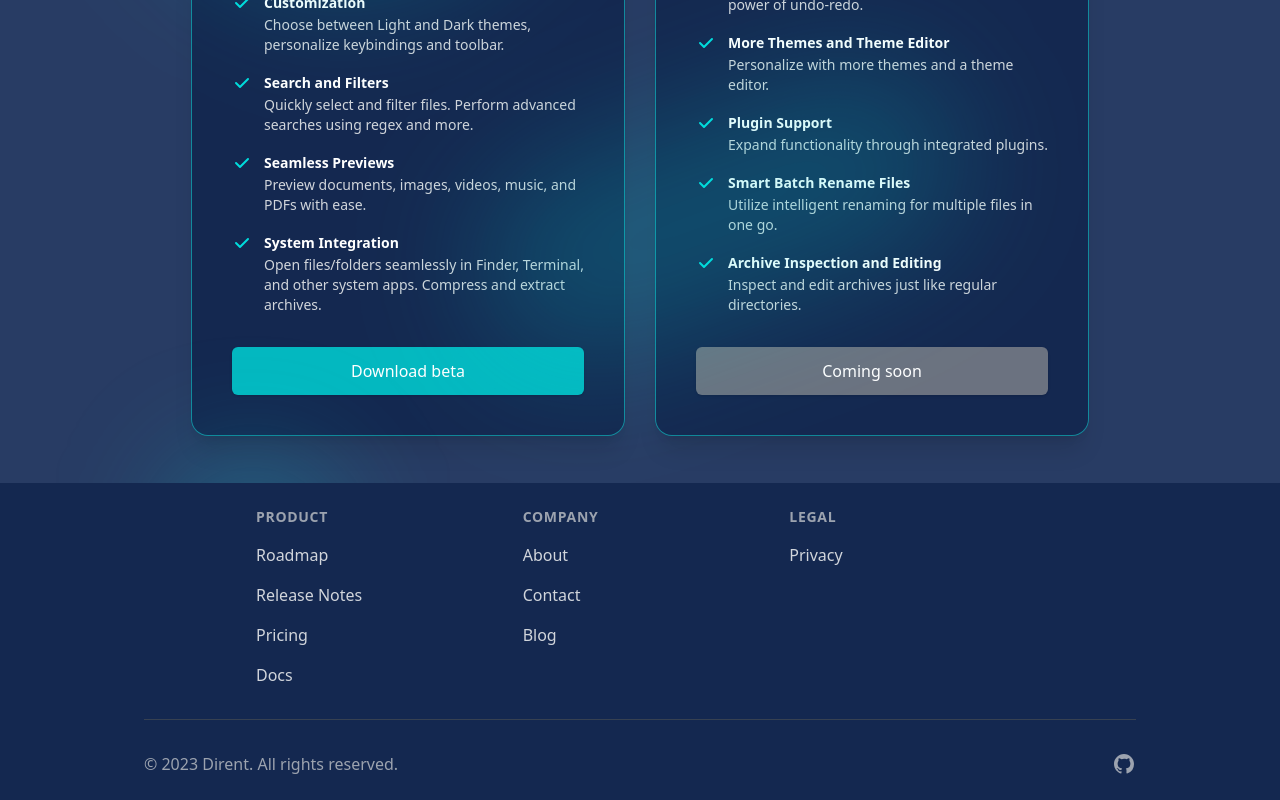
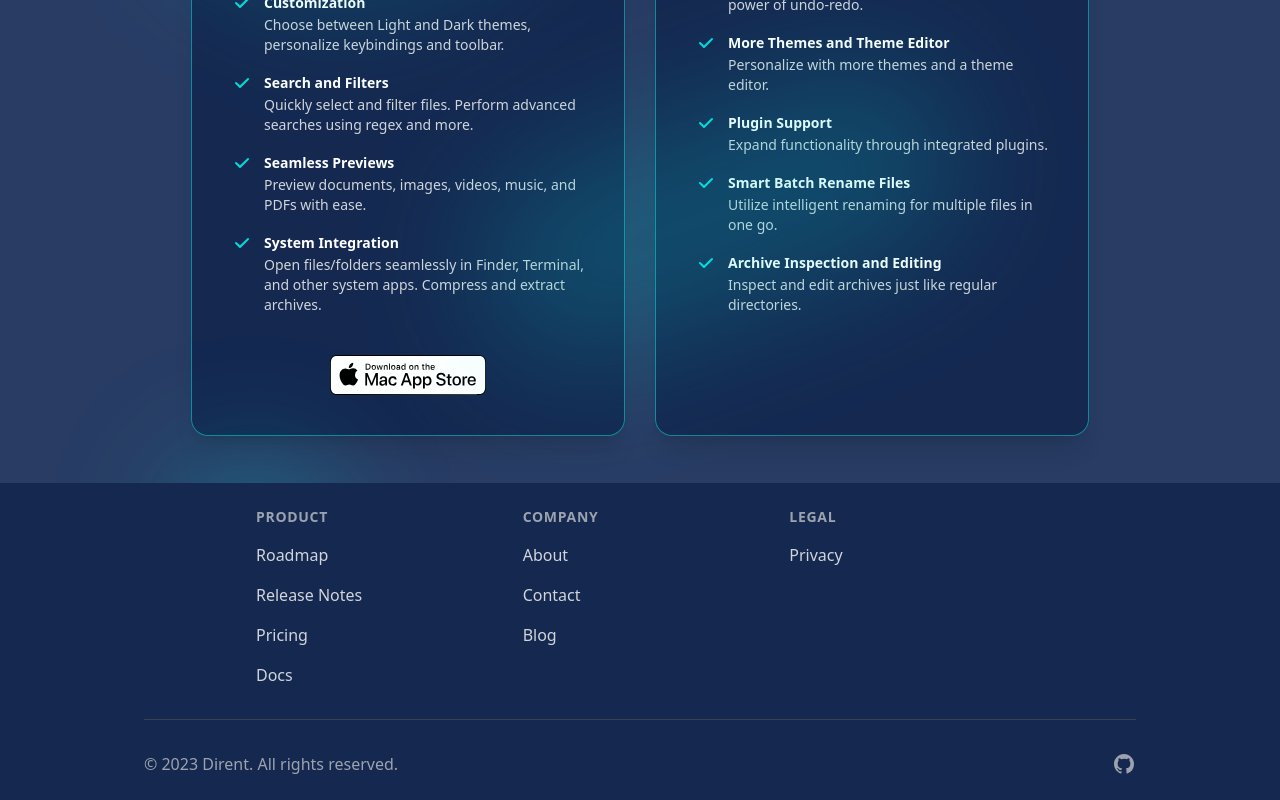
Before and after one commit to direntdev/dirent-website, a Next.js app: page /pricing in a window 1280 px wide. Shown: the part 701-1501 px from the top of the page. Built offline with nearby package versions, Linux system fonts and the light colour scheme.

Commit message:
update link

```diff
--- a/components/mainSection.tsx
+++ b/components/mainSection.tsx
@@ -19,12 +19,8 @@ export const MainSection = () => {
           files with confidence and ease.
         </p>
         <div className="mt-10 flex items-center justify-center sm:mt-16 lg:block">
-          <a
-            href="https://github.com/direntdev/dirent/releases"
-            type="submit"
-            className="flex h-12 w-fit rounded-md bg-skin-accent/80 py-3 px-4 font-medium text-white shadow hover:bg-skin-accent focus:outline-none focus:ring-2 focus:ring-offset-2 focus:ring-offset-gray-900 "
-          >
-            <span>Download beta</span>
+          <a href="https://apps.apple.com/us/app/dirent/id1662008844">
+            <img src="./mac-app-store.svg"></img>
           </a>
         </div>
       </div>
--- a/pages/pricing.tsx
+++ b/pages/pricing.tsx
@@ -6,13 +6,17 @@ import { CheckIcon } from "@heroicons/react/solid";
 const tiers = [
   {
     id: "tier-free",
-    href: "https://github.com/direntdev/dirent/releases",
-    buttonText: "Download beta",
+    href: "https://apps.apple.com/us/app/dirent/id1662008844",
     name: "Free",
     price: "$0",
     priceDescription: "Free forever",
-    button: "Get from App Store",
-    buttonEnabled: true,
+    button: () => (
+      <div className="mt-10 flex items-center justify-center">
+        <a href="https://apps.apple.com/us/app/dirent/id1662008844">
+          <img src="./mac-app-store.svg"></img>
+        </a>
+      </div>
+    ),
     features: [
       [
         "File Management",
@@ -47,12 +51,10 @@ const tiers = [
   {
     id: "tier-pro",
     href: "#",
-    buttonText: "Coming soon",
     name: "Pro Pack",
     price: "$25",
     priceDescription: "In-app purchase",
-    button: "Coming soon",
-    buttonEnabled: false,
+    button: () => null,
     features: [
       ["Everything in Free", "Retain the functionality of the Free version."],
       [
@@ -137,17 +139,7 @@ const PricingPage: NextPage = () => {
                     ))}
                   </ul>
                 </div>
-                <a
-                  href={tier.href}
-                  aria-describedby={tier.id}
-                  className={`mt-8 flex h-12 w-full justify-center rounded-md py-3 px-4 text-center font-medium text-white shadow  ${
-                    !tier.buttonEnabled
-                      ? "cursor-default bg-gray-500"
-                      : "bg-skin-accent/80 hover:bg-skin-accent focus:outline-none focus:ring-2 focus:ring-offset-2 focus:ring-offset-gray-900"
-                  }`}
-                >
-                  <span>{tier.buttonText}</span>
-                </a>
+                {tier.button()}
               </div>
             ))}
           </div>
```
Also changed, not shown: public/mac-app-store.svg (added).
